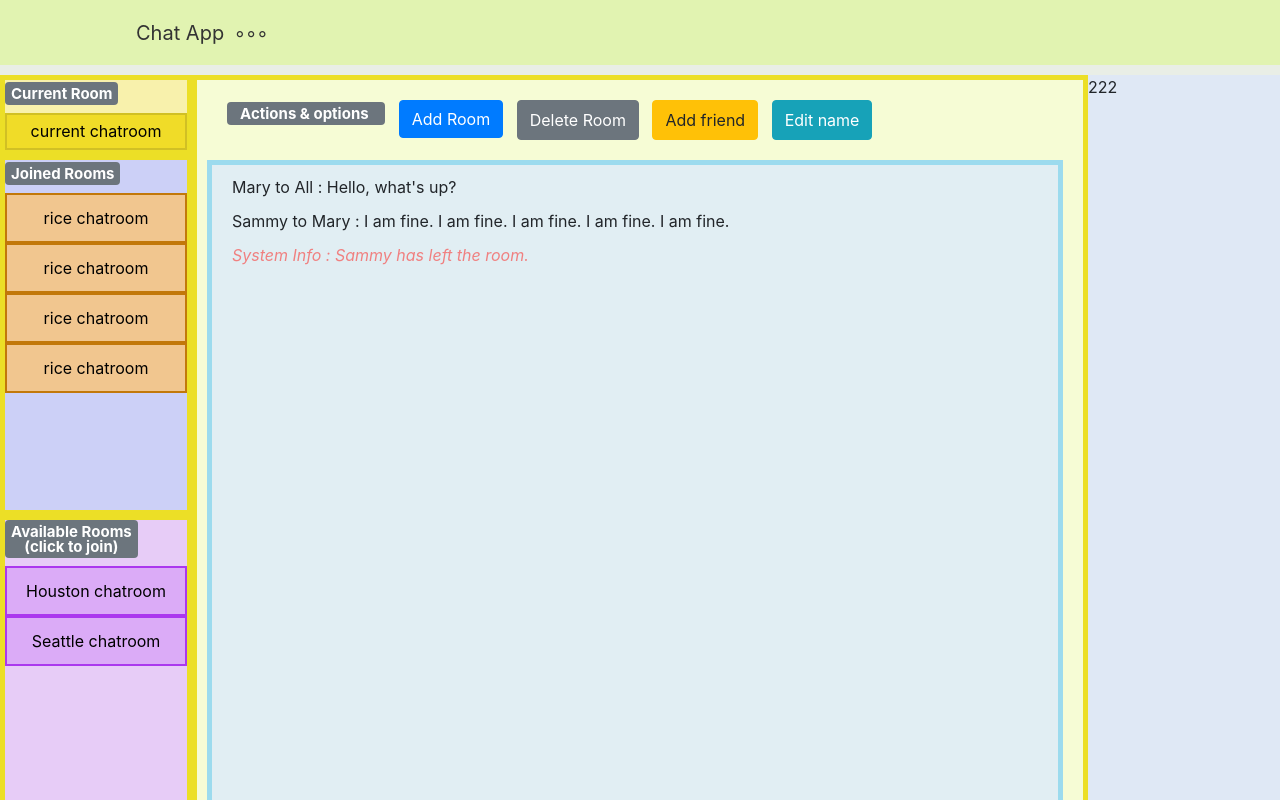
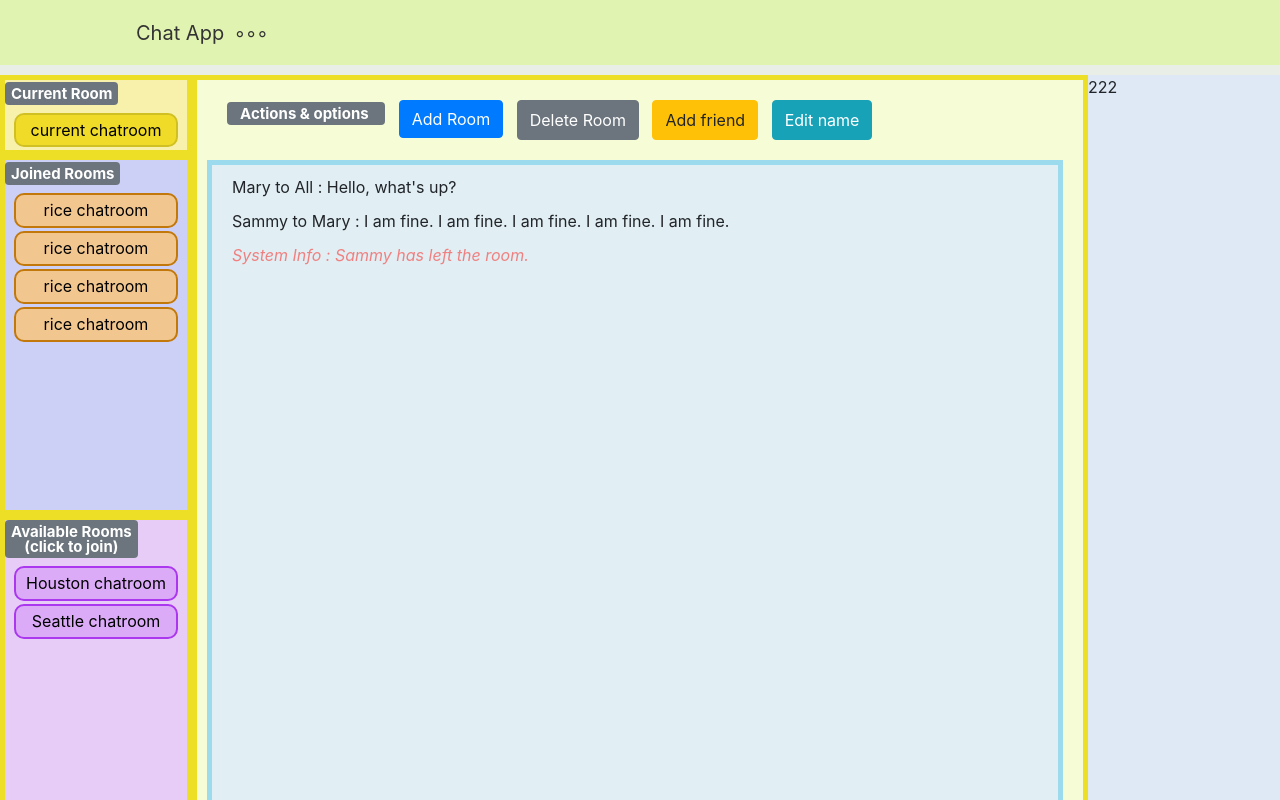
Before and after one commit to jw101/sleepy-day, a React (Create React App) app: page /chat in a window 1280 px wide. Shown: the top 800 px of the page. Built offline with nearby package versions, Linux system fonts and the light colour scheme; no server answers.

Commit message:
add some css

```diff
--- a/src/pages/ChatPage/chat.module.scss
+++ b/src/pages/ChatPage/chat.module.scss
@@ -24,13 +24,16 @@
         color: rgb(236, 223, 38);
       }
       .rooms {
-        width: 100%;
-        height: 50px;
+        align-self: center;
+        margin-bottom: 3px;
+        width: 90%;
+        height: 35px;
         background-color: rgb(240, 220, 40);
         border: {
           style: solid;
           width: 2px;
           color: rgb(209, 192, 36);
+          radius: 10px;
         }
       }
     }
@@ -45,13 +48,16 @@
         color: rgb(236, 223, 38);
       }
       .rooms {
-        width: 100%;
-        height: 50px;
+        align-self: center;
+        width: 90%;
+        height: 35px;
+        margin-bottom: 3px;
         background-color: rgb(241, 198, 143);
         border: {
           style: solid;
           width: 2px;
           color: rgb(194, 120, 10);
+          radius: 10px;
         }
       }
 
@@ -67,13 +73,16 @@
         color: rgb(236, 223, 38);
       }
       .rooms {
-        width: 100%;
-        height: 50px;
+        align-self: center;
+        width: 90%;
+        height: 35px;
+        margin-bottom: 3px;
         background-color: rgb(219, 171, 247);
         border: {
           style: solid;
           width: 2px;
           color: rgb(171, 56, 238);
+          radius: 10px;
         }
       }
     }
```
